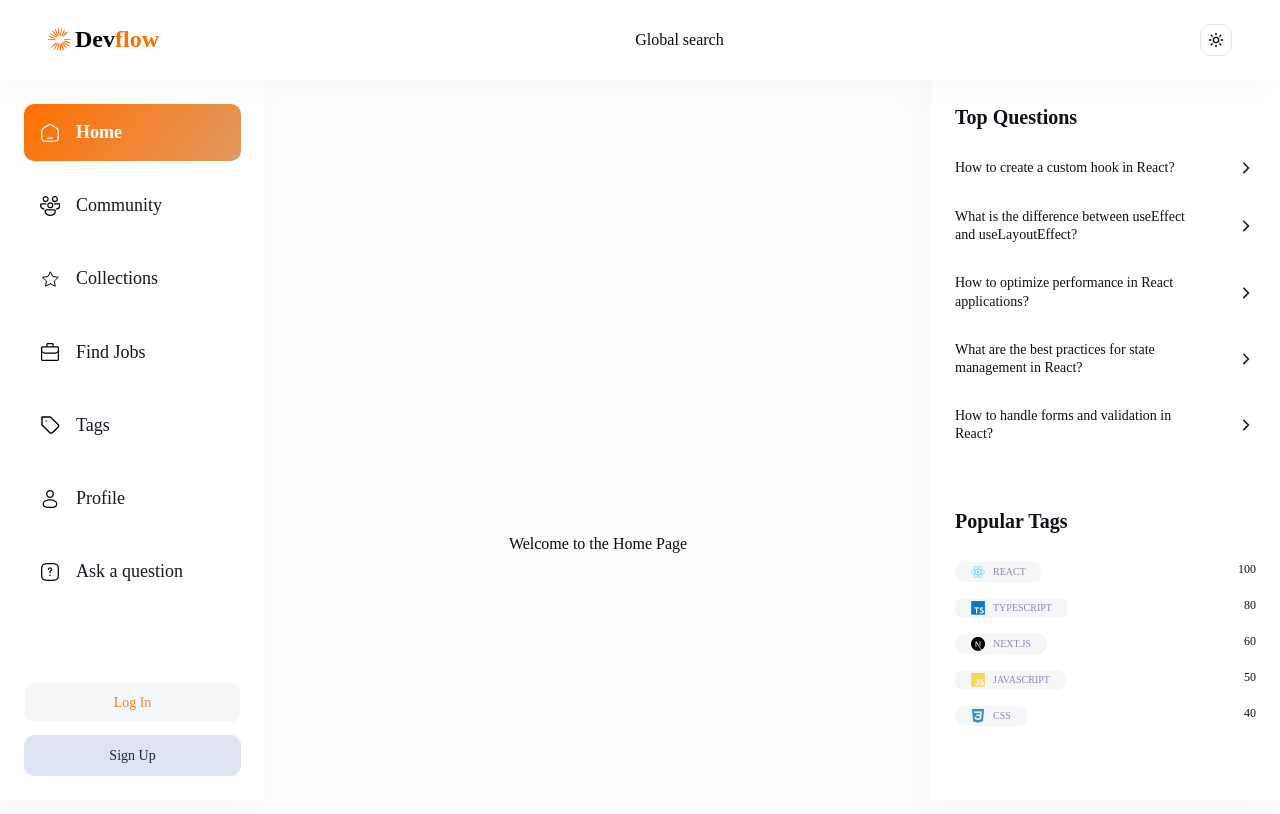
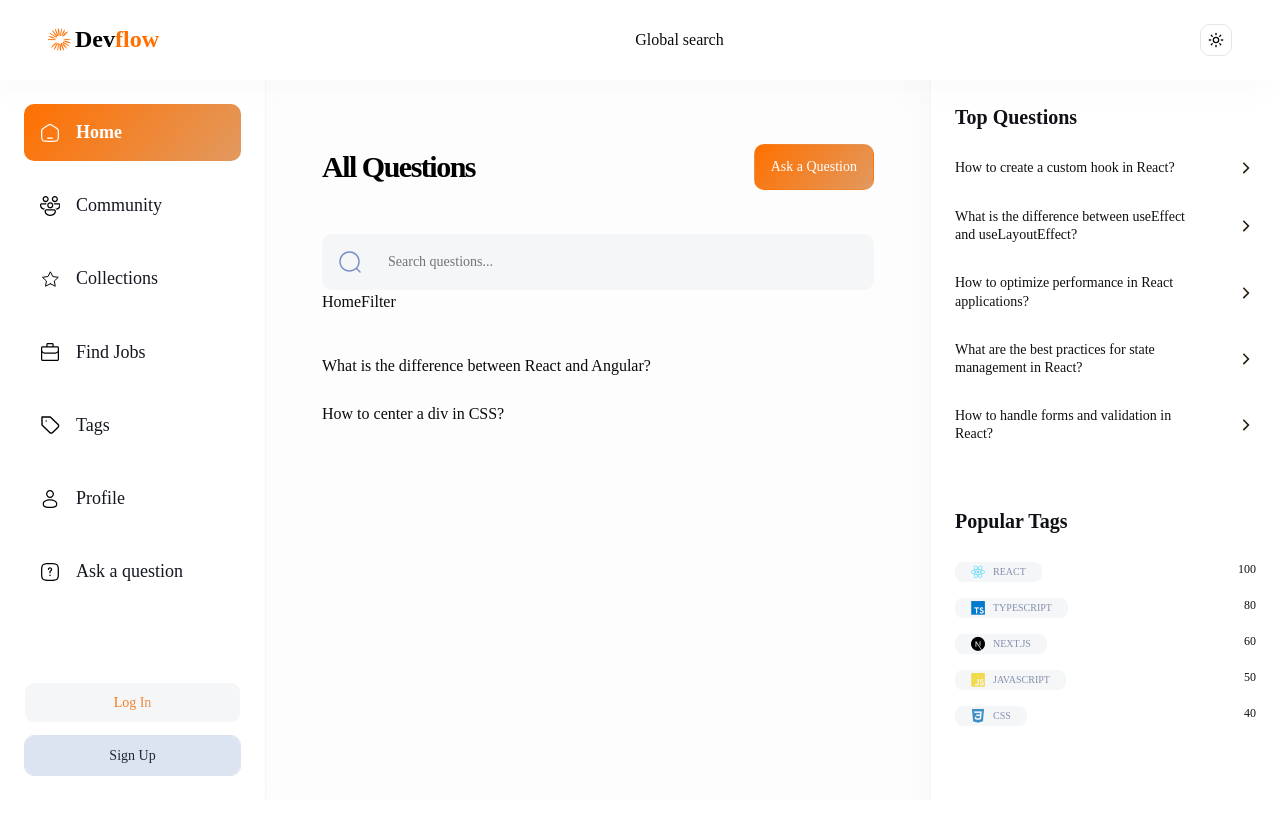
Before and after one commit to abrahammatos/DevFlow, a Next.js app: page / in a window 1280 px wide. Shown: the top 814 px of the page. Built offline with nearby package versions, Linux system fonts and the light colour scheme; no server answers.

Commit message:
feat: implement LocalSearch component, add URL query manipulation functions, and update Home page with question filtering

```diff
--- a/app/(root)/page.tsx
+++ b/app/(root)/page.tsx
@@ -1,14 +1,85 @@
-import { auth } from "@/auth";
+import LocalSearch from "@/components/search/LocalSearch";
+import { Button } from "@/components/ui/button";
+import ROUTES from "@/constants/routes";
+import Link from "next/link";
 
-const Home = async () => {
-  const session = await auth();
+const questions = [
+  {
+    _id: "1",
+    title: "What is the difference between React and Angular?",
+    description: "I am trying to understand the differences between React and Angular. Can someone explain?",
+    tags: [
+      {
+        _id: "1",
+        name: "React",
+      },
+      {
+        _id: "2",
+        name: "Angular",
+      },
+    ],
+    author: {
+      _id: "1",
+      name: "John Doe",
+    },
+    upVotes: 10,
+    answers: 5,
+    views: 100,
+    createdAt: new Date(),
+  },
+  {
+    _id: "2",
+    title: "How to center a div in CSS?",
+    description: "I am trying to center a div in CSS. What is the best way to do this?",
+    tags: [
+      {
+        _id: "3",
+        name: "CSS",
+      },
+      {
+        _id: "4",
+        name: "HTML",
+      },
+    ],
+    author: {
+      _id: "2",
+      name: "Abraham Lincoln",
+    },
+    upVotes: 435,
+    answers: 42,
+    views: 10034,
+    createdAt: new Date(),
+  },
+];
 
-  console.log("Session:", session);
+interface SearchParams {
+  searchParams: Promise<{ [key: string]: string }>;
+}
+
+const Home = async ({ searchParams }: SearchParams) => {
+  const { query = "" } = await searchParams;
+
+  const filteredQuestions = questions.filter((question) => question.title.toLowerCase().includes(query?.toLowerCase()));
 
   return (
-    <div className="flex h-screen w-full flex-col items-center justify-center">
-      <h1>Welcome to the Home Page</h1>
-    </div>
+    <>
+      <section className="flex w-full flex-col-reverse justify-between gap-4 sm:flex-row sm:items-center">
+        <h1 className="h1-bold text-dark100_light900">All Questions</h1>
+
+        <Button className="primary-gradient text-light-900! min-h-11.5 px-4 py-3" asChild>
+          <Link href={ROUTES.ASK_QUESTION}>Ask a Question</Link>
+        </Button>
+      </section>
+      <section className="mt-11">
+        <LocalSearch route="/" imgSrc="/icons/search.svg" placeholder="Search questions..." otherClasses="fleX-1" />
+      </section>
+      HomeFilter
+      <div className="mt-10 flex w-full flex-col gap-6">
+        {filteredQuestions.map((question) => (
+          <h1 key={question._id}>{question.title}</h1>
+        ))}
+      </div>
+    </>
   );
 };
 
--- /dev/null
+++ b/components/search/LocalSearch.tsx
@@ -0,0 +1,61 @@
+"use client";
+import Image from "next/image";
+import { Input } from "../ui/input";
+import { usePathname, useRouter, useSearchParams } from "next/navigation";
+import { useEffect, useRef, useState } from "react";
+import { formUrlQuery, removeKeysFromUrlQuery } from "@/lib/url";
+
+interface Props {
+  route: string;
+  imgSrc: string;
+  placeholder: string;
+  otherClasses?: string;
+}
+
+const LocalSearch = ({ route, imgSrc, placeholder, otherClasses }: Props) => {
+  const pathname = usePathname();
+  const router = useRouter();
+  const searchParams = useSearchParams();
+  const query = searchParams.get("query") || "";
+  const [searchQuery, setSearchQuery] = useState(query);
+  const previousSearchRef = useRef(searchQuery);
+
+  useEffect(() => {
+    if (previousSearchRef.current === searchQuery) return;
+
+    previousSearchRef.current = searchQuery;
+
+    const delayDebounceFn = setTimeout(() => {
+      if (searchQuery) {
+        const newUrl = formUrlQuery({ params: searchParams.toString(), key: "query", value: searchQuery });
+
+        router.push(newUrl, { scroll: false });
+      } else {
+        if (pathname === route) {
+          const newUrl = removeKeysFromUrlQuery({ params: searchParams.toString(), keysToRemove: ["query"] });
+          router.push(newUrl, { scroll: false });
+        }
+      }
+    }, 300);
+
+    return () => clearTimeout(delayDebounceFn);
+  }, [searchQuery, router, route, , pathname]);
+
+  return (
+    <div
+      className={`background-light800_darkgradient flex min-h-14 grow items-center gap-4 rounded-[10px] px-4 ${otherClasses}`}
+    >
+      <Image src={imgSrc} width={24} height={24} alt="Search" className="cursor-pointer" />
+
+      <Input
+        type="text"
+        placeholder={placeholder}
+        value={searchQuery}
+        onChange={(e) => setSearchQuery(e.target.value)}
+        className="paragraph-regular no-focus placeholder text-dark400_light700 border-none shadow-none outline-none"
+      />
+    </div>
+  );
+};
+
+export default LocalSearch;
--- /dev/null
+++ b/lib/url.ts
@@ -0,0 +1,40 @@
+import { url } from "inspector";
+import qs from "query-string";
+
+interface UrlQueryParams {
+  params: string;
+  key: string;
+  value: string;
+}
+
+interface RemoveKeysFromUrlQueryParams {
+  params: string;
+  keysToRemove: string[];
+}
+
+export const formUrlQuery = ({ params, key, value }: UrlQueryParams) => {
+  const queryString = qs.parse(params);
+
+  queryString[key] = value;
+
+  return qs.stringifyUrl({
+    url: window.location.pathname,
+    query: queryString,
+  });
+};
+
+export const removeKeysFromUrlQuery = ({ params, keysToRemove }: RemoveKeysFromUrlQueryParams) => {
+  const queryString = qs.parse(params);
+
+  keysToRemove.forEach((key) => {
+    delete queryString[key];
+  });
+
+  return qs.stringifyUrl(
+    {
+      url: window.location.pathname,
+      query: queryString,
+    },
+    { skipNull: true }
+  );
+};
--- a/package.json
+++ b/package.json
@@ -17,6 +17,7 @@
     "next": "16.2.6",
     "next-auth": "^5.0.0-beta.31",
     "next-themes": "^0.4.6",
+    "query-string": "^9.5.0",
     "radix-ui": "^1.6.0",
     "react": "19.2.4",
     "react-dom": "19.2.4",
```
Also changed, not shown: 1 other file (tests, documents, lock files or other folders).
